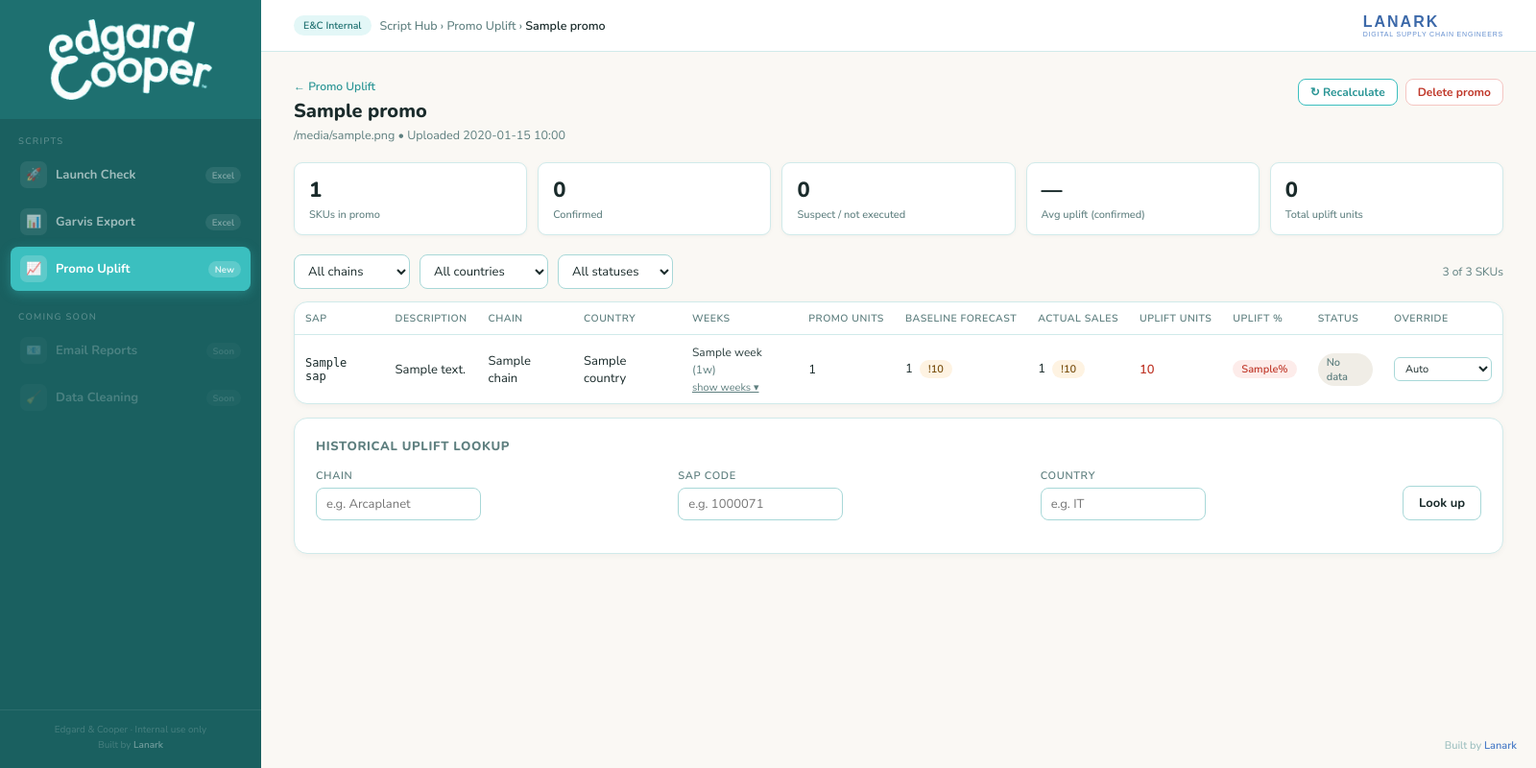
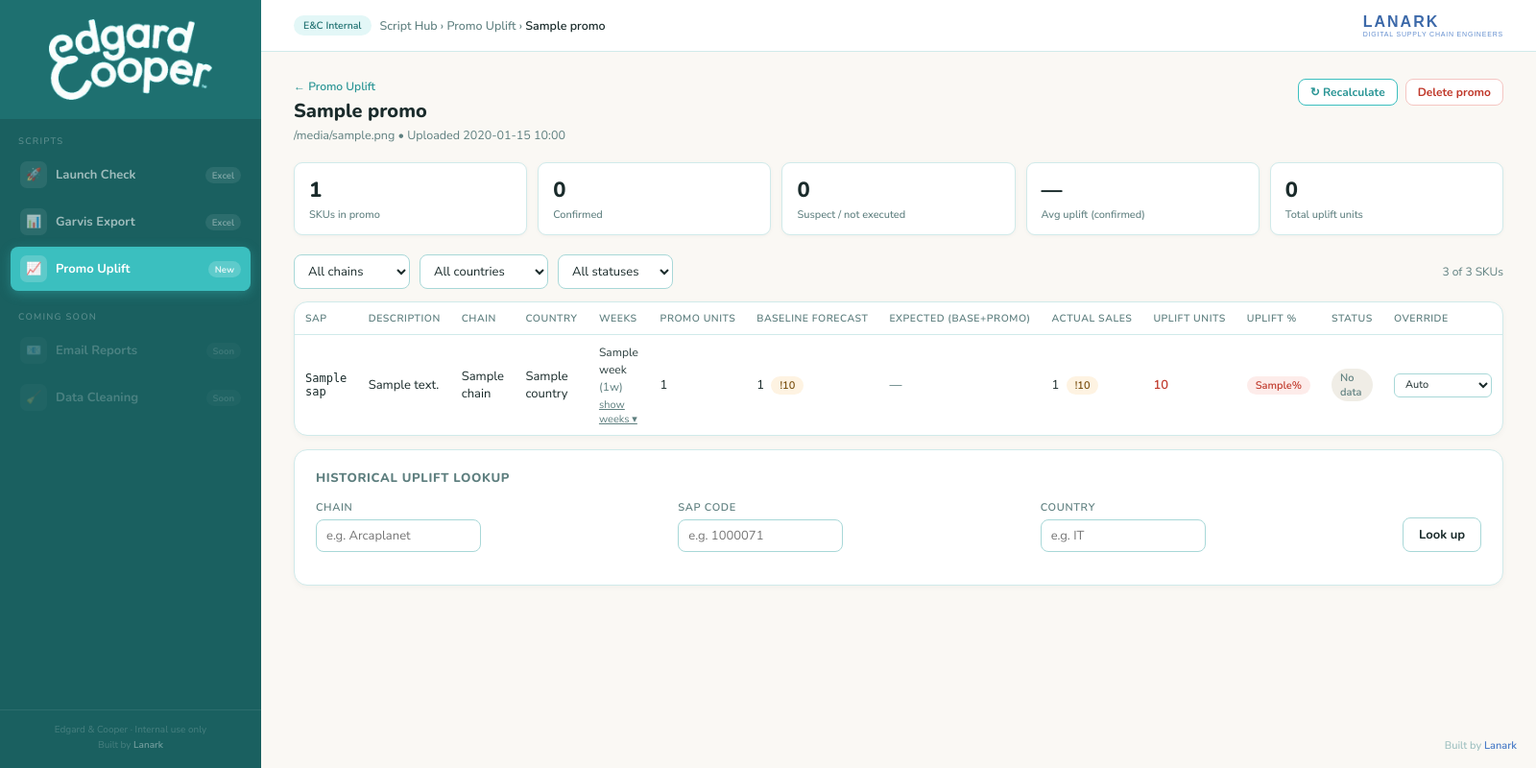
Before and after one commit to Lanark-EC/Edgard-Cooper, a Flask app: template templates/promo_detail.html in a window 1600 px wide. Shown: the whole page at 96% size. Run offline with Flask 3, Linux system fonts and the light colour scheme; the template is opened without the code that fills it: most values are stand-ins (such as "Sample title", 1, 10 or a date in 2020); some libraries are stand-ins or nearby versions.

Commit message:
uplift vs expected (baseline+promo), add Expected column

```diff
--- a/app.py
+++ b/app.py
@@ -460,14 +460,16 @@
                 "surrounding": surrounding,
             })
 
-        uplift_units = total_actual - total_forecast if missing_act == 0 and missing_fc == 0 else None
-        uplift_pct   = round(uplift_units / total_forecast * 100, 1) if (uplift_units is not None and total_forecast > 0) else None
+        expected     = round(total_forecast + total_promo_units, 1)
+        uplift_units = round(total_actual - expected, 1) if missing_act == 0 and missing_fc == 0 else None
+        uplift_pct   = round(uplift_units / expected * 100, 1) if (uplift_units is not None and expected > 0) else None
         auto_status  = "no_data" if uplift_pct is None else ("suspect" if uplift_pct < EXECUTION_THRESHOLD else "confirmed")
         results.append({**entry, "weeks": week_details,
                         "total_promo_units": total_promo_units,
                         "total_forecast": round(total_forecast, 1),
                         "total_actual":   round(total_actual,   1),
-                        "uplift_units":   round(uplift_units,   1) if uplift_units is not None else None,
+                        "expected":       expected,
+                        "uplift_units":   uplift_units,
                         "uplift_pct":     uplift_pct, "auto_status": auto_status,
                         "override": None, "missing_fc": missing_fc, "missing_act": missing_act,
                         "active_week_override": active_week_override})
--- a/templates/promo_detail.html
+++ b/templates/promo_detail.html
@@ -210,7 +210,8 @@
         <tr>
           <th>SAP</th><th>Description</th><th>Chain</th><th>Country</th>
           <th>Weeks</th><th>Promo units</th><th>Baseline forecast</th>
-          <th>Actual sales</th><th>Uplift units</th><th>Uplift %</th>
+          <th>Expected (Base+Promo)</th><th>Actual sales</th>
+          <th>Uplift units</th><th>Uplift %</th>
           <th>Status</th><th>Override</th>
         </tr>
       </thead>
@@ -268,6 +269,11 @@
         <td>
           {% if e.total_forecast %}{{ "{:,.0f}".format(e.total_forecast) }}{% else %}<span class="muted">—</span>{% endif %}
           {% if e.missing_fc > 0 %}<span class="badge b-amber" style="margin-left:4px;" title="{{ e.missing_fc }} weeks missing">!{{ e.missing_fc }}</span>{% endif %}
+        </td>
+        <td style="font-weight:600;">
+          {% if e.expected is defined and e.expected %}
+            {{ "{:,.0f}".format(e.expected) }}
+          {% else %}<span class="muted">—</span>{% endif %}
         </td>
         <td>
           {% if e.total_actual %}{{ "{:,.0f}".format(e.total_actual) }}{% else %}<span class="muted">—</span>{% endif %}
@@ -375,7 +381,7 @@
   }).then(r => r.json()).then(() => {
     const row = sel.closest('tr');
     row.dataset.status = value || row.dataset.originalStatus;
-    const statusCell = row.querySelectorAll('td')[10];
+    const statusCell = row.querySelectorAll('td')[11];
     const labels = {confirmed:'Confirmed',not_executed:'Not executed',suspect:'Suspect',no_data:'No data'};
     const classes = {confirmed:'b-green',not_executed:'b-red',suspect:'b-amber',no_data:'b-gray'};
     const eff = value || row.dataset.originalStatus || 'suspect';
```
